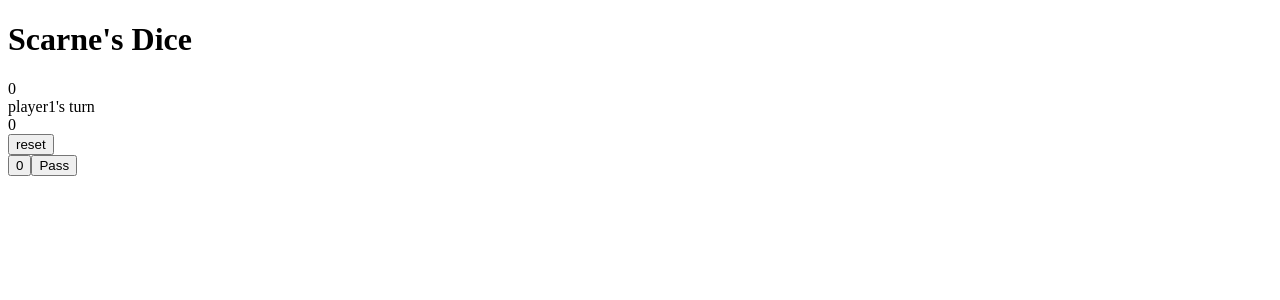
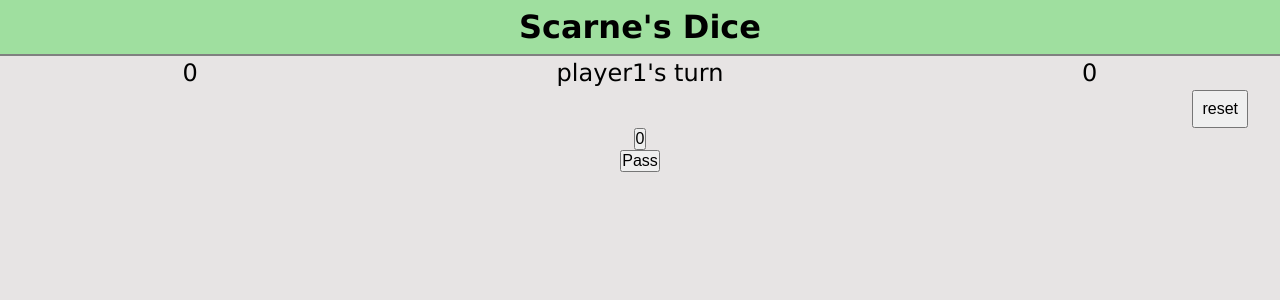
Before and after one commit to prince-thind/scarne-s-dice, a React (Create React App) app: page / in a window 1280 px wide. Shown: the top 300 px of the page. Built offline with nearby package versions, Linux system fonts and the light colour scheme.

Commit message:
add basic styling

```diff
--- a/src/components/Dice.js
+++ b/src/components/Dice.js
@@ -6,7 +6,7 @@ export default function Dice({
   setDiceNumber,
 }) {
   return (
-    <button className="dice" onClick={playRound}>
+    <button className="dice button" onClick={playRound}>
       {diceNumber}
     </button>
   );
--- a/src/components/Header.js
+++ b/src/components/Header.js
@@ -2,12 +2,12 @@ export default function Header({ scores, turn, setScores, setWinner }) {
   return (
     <header>
       <h1 className="heading">Scarne's Dice</h1>
-      <div>
+      <div className="scores">
         <div className="score player1-score">{scores.player1}</div>
         <div>{turn}'s turn</div>
         <div className="score player2-score">{scores.player2}</div>
       </div>
-      <button onClick={reset}> reset </button>
+      <button  className="reset" onClick={reset}> reset </button>
     </header>
   );
 
--- a/src/components/Pass.js
+++ b/src/components/Pass.js
@@ -1,5 +1,5 @@
 export default function Pass({ setTurn, setDiceNumber }) {
-  return <button onClick={passTurn}>Pass</button>;
+  return <button  className="pass button" onClick={passTurn}>Pass</button>;
 
   function passTurn() {
     setTurn((turn) => {
--- a/src/index.css
+++ b/src/index.css
@@ -0,0 +1,38 @@
+* {
+  margin: 0;
+  padding: 0;
+  box-sizing: border-box;
+}
+body {
+  text-align: center;
+  background-color: hsl(0, 5%, 90%);
+  font-family: Verdana, Geneva, Tahoma, sans-serif;
+}
+.button {
+  display: block;
+  margin: auto;
+  font-size: 1rem;
+}
+
+.heading {
+  background-color: hsl(120, 50%, 75%);
+  padding: 0.5rem;
+  border-bottom: 2px solid gray;
+}
+.scores {
+  display: flex;
+  justify-content: space-around;
+  font-size: 1.5rem;
+  padding: 0.2rem;
+}
+.reset {
+  padding: 0.5rem;
+  font-size: 1rem;
+  display: block;
+  margin-left: auto;
+  margin-right: 2rem;
+}
+.dice {
+}
+.pass {
+}
```
